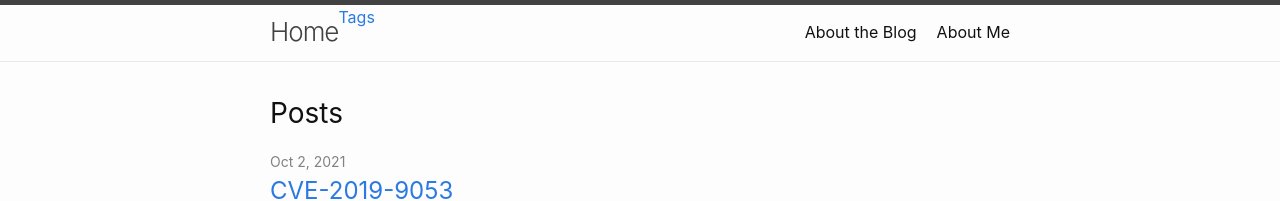
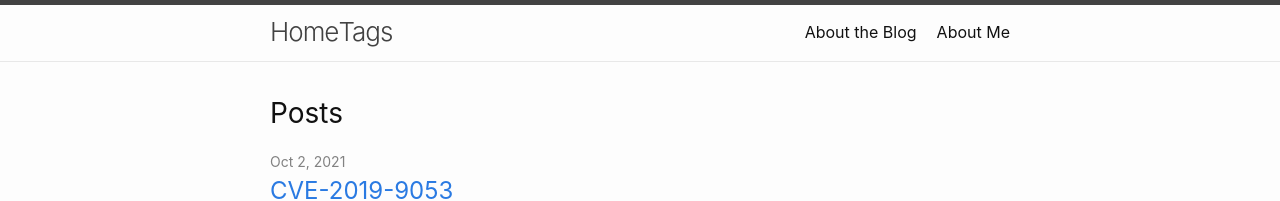
Before and after one commit to tpetersonkth/tpetersonkth.github.io, a Jekyll site: the page built from index.md, in a window 1280 px wide. Shown: the top 201 px of the page. Built offline with Jekyll 4.4.1, drawn with Linux system fonts in a browser that asks for light colours.

Commit message:
Hotfix of erroneous class on tag link

```diff
--- a/_includes/header.html
+++ b/_includes/header.html
@@ -4,7 +4,7 @@
     {%- assign default_paths = site.pages | map: "path" -%}
     {%- assign page_paths = site.header_pages | default: default_paths -%}
     <a class="site-title" rel="author" href="{{ "/" | relative_url }}">{{ site.title | escape }}</a>
-    <a class="Tags" href="{{ "/tags" | relative_url }}">Tags</a>
+    <a class="site-title" href="{{ "/tags" | relative_url }}">Tags</a>
     {%- if page_paths -%}
       <nav class="site-nav">
         <input type="checkbox" id="nav-trigger" class="nav-trigger" />
```
